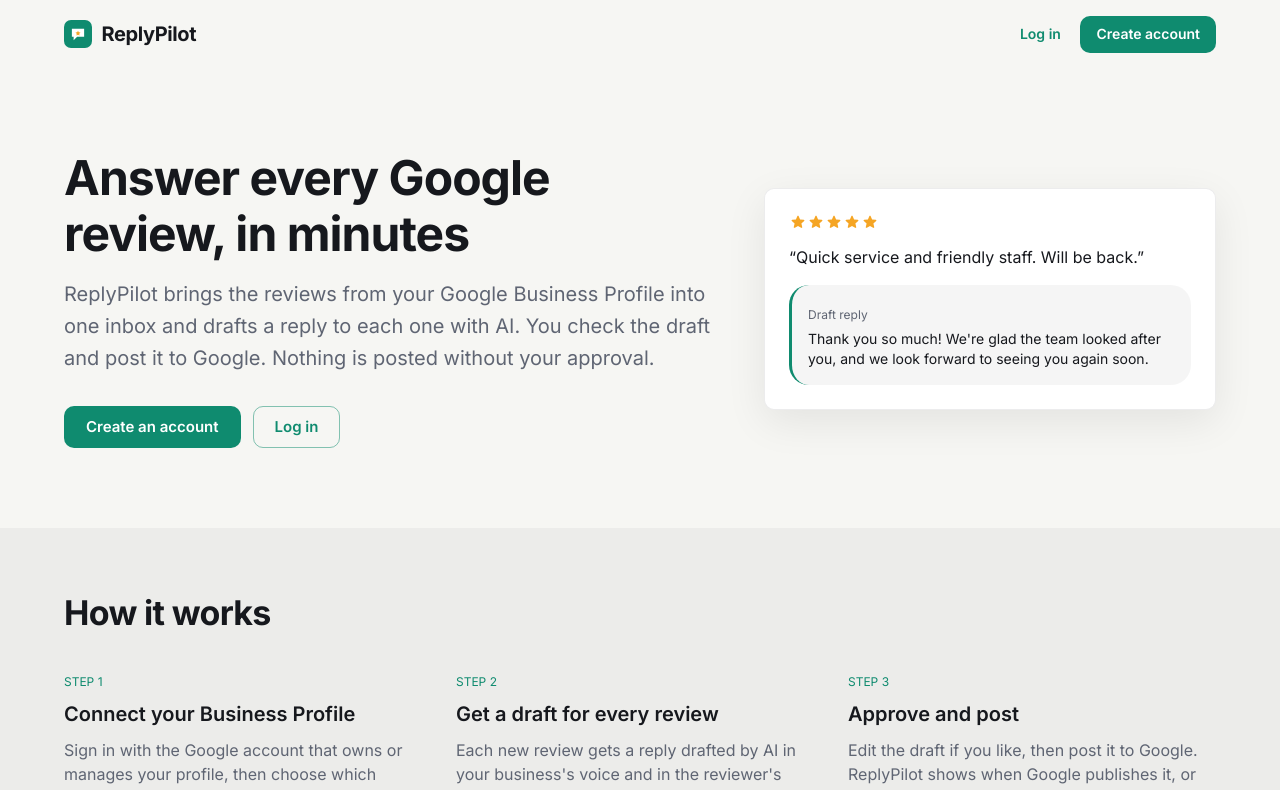
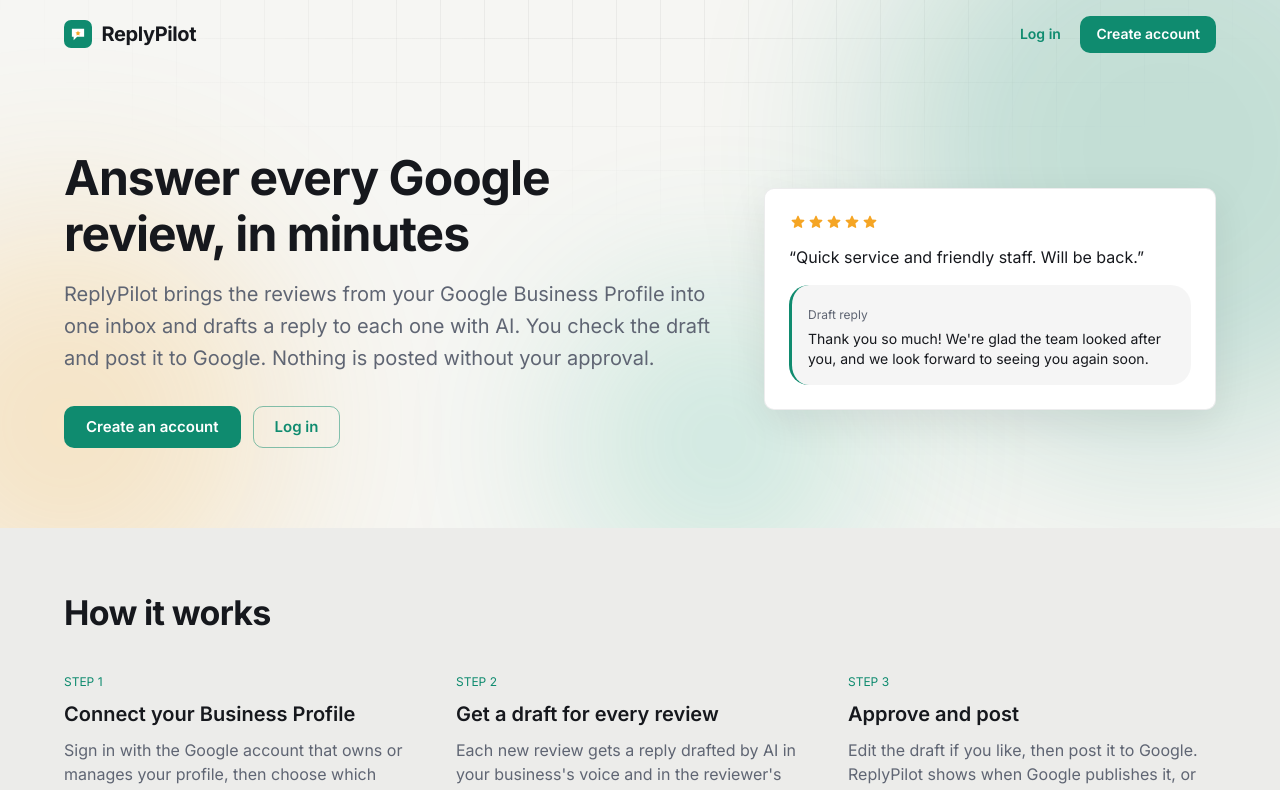
Before and after one commit to Smart-Assistant-ai/Google-Reviews-Automation, a React (Vite) app in the folder apps/web/: page / in a window 1280 px wide. Shown: the top 790 px of the page. Built offline with nearby package versions, Linux system fonts and the light colour scheme; no server answers.

Commit message:
feat(web): add a soft drifting glow behind the hero

```diff
--- /dev/null
+++ b/apps/web/src/components/landing/HeroGlow.tsx
@@ -0,0 +1,56 @@
+import { Box } from '@mui/material';
+import { alpha } from '@mui/material/styles';
+import { brand } from '../../theme';
+import { drift, noMotion } from './motion';
+
+const BLOBS = [
+  // Brand green, top right, reaching up behind the header.
+  { color: brand.main, size: 560, at: { top: -220, right: -140 }, seconds: 18, delay: 0 },
+  // A touch of star amber on the left.
+  { color: brand.star, size: 380, at: { top: 140, left: -160 }, seconds: 22, delay: -7 },
+  { color: brand.light, size: 320, at: { bottom: -60, right: '30%' }, seconds: 20, delay: -12 },
+];
+
+// Soft colour that drifts behind the hero, over a faint grid that fades out from the top.
+// Purely decoration, so screen readers skip it and clicks go through it.
+export default function HeroGlow() {
+  return (
+    <Box aria-hidden sx={{ position: 'absolute', inset: 0, zIndex: 0, pointerEvents: 'none' }}>
+      <Box
+        sx={(theme) => {
+          const line = alpha(
+            theme.palette.text.primary,
+            theme.palette.mode === 'dark' ? 0.06 : 0.05,
+          );
+          const fade = 'radial-gradient(ellipse 70% 65% at 50% 0%, #000 25%, transparent 75%)';
+          return {
+            position: 'absolute',
+            inset: '-120px 0 0 0',
+            backgroundImage: `linear-gradient(${line} 1px, transparent 1px), linear-gradient(90deg, ${line} 1px, transparent 1px)`,
+            backgroundSize: '44px 44px',
+            maskImage: fade,
+            WebkitMaskImage: fade,
+          };
+        }}
+      />
+      {BLOBS.map((blob) => (
+        <Box
+          key={blob.color}
+          sx={(theme) => ({
+            position: 'absolute',
+            ...blob.at,
+            width: blob.size,
+            height: blob.size,
+            borderRadius: '50%',
+            bgcolor: blob.color,
+            opacity: theme.palette.mode === 'dark' ? 0.24 : 0.22,
+            filter: 'blur(90px)',
+            willChange: 'transform',
+            animation: `${drift} ${blob.seconds}s ease-in-out ${blob.delay}s infinite alternate`,
+            [noMotion]: { animation: 'none' },
+          })}
+        />
+      ))}
+    </Box>
+  );
+}
--- a/apps/web/src/components/landing/motion.ts
+++ b/apps/web/src/components/landing/motion.ts
@@ -17,3 +17,10 @@ export const enter = (delay = 0) => ({
   animation: `${fadeUp} 700ms ${EASE_OUT} ${delay}ms both`,
   [noMotion]: { animation: 'none' },
 });
+
+// A slow wander for the glow behind the hero.
+export const drift = keyframes`
+  0% { transform: translate3d(0, 0, 0) scale(1); }
+  50% { transform: translate3d(40px, 24px, 0) scale(1.08); }
+  100% { transform: translate3d(-24px, 12px, 0) scale(0.95); }
+`;
--- a/apps/web/src/pages/Landing.tsx
+++ b/apps/web/src/pages/Landing.tsx
@@ -18,6 +18,7 @@ import type { ReactNode } from 'react';
 import { Link as RouterLink } from 'react-router-dom';
 import { useAuthConfig } from '../api/hooks';
 import PublicLayout from '../components/PublicLayout';
+import HeroGlow from '../components/landing/HeroGlow';
 import Reveal from '../components/landing/Reveal';
 import { enter } from '../components/landing/motion';
 import Stars from '../components/Stars';
@@ -69,7 +70,14 @@ export default function Landing() {
   const features = FEATURES.filter((feature) => emails || !feature.needsEmail);
   return (
     <PublicLayout>
-      <Container maxWidth="lg" sx={{ py: { xs: 6, md: 10 } }}>
+      {/* The glow may spill up behind the header, but is cut off at the sides and the bottom so it
+          never makes the page scroll sideways or tints the next section. */}
+      <Box
+        component="section"
+        sx={{ position: 'relative', overflowX: 'clip', clipPath: 'inset(-240px 0 0 0)' }}
+      >
+        <HeroGlow />
+        <Container maxWidth="lg" sx={{ position: 'relative', zIndex: 1, py: { xs: 6, md: 10 } }}>
           <Grid container spacing={6} alignItems="center">
             <Grid item xs={12} md={7}>
               <Typography
@@ -85,8 +93,8 @@ export default function Landing() {
                 sx={{ mt: 2, fontWeight: 400, ...enter(100) }}
               >
                 ReplyPilot brings the reviews from your Google Business Profile into one inbox and
-              drafts a reply to each one with AI. You check the draft and post it to Google. Nothing
-              is posted without your approval.
+                drafts a reply to each one with AI. You check the draft and post it to Google.
+                Nothing is posted without your approval.
               </Typography>
               <Stack
                 direction={{ xs: 'column', sm: 'row' }}
@@ -131,6 +139,7 @@ export default function Landing() {
             </Grid>
           </Grid>
         </Container>
+      </Box>
 
       <Box sx={{ bgcolor: 'action.hover', py: { xs: 6, md: 8 } }}>
         <Container maxWidth="lg">
```
Lines whose indentation alone changed are shown as unchanged.
